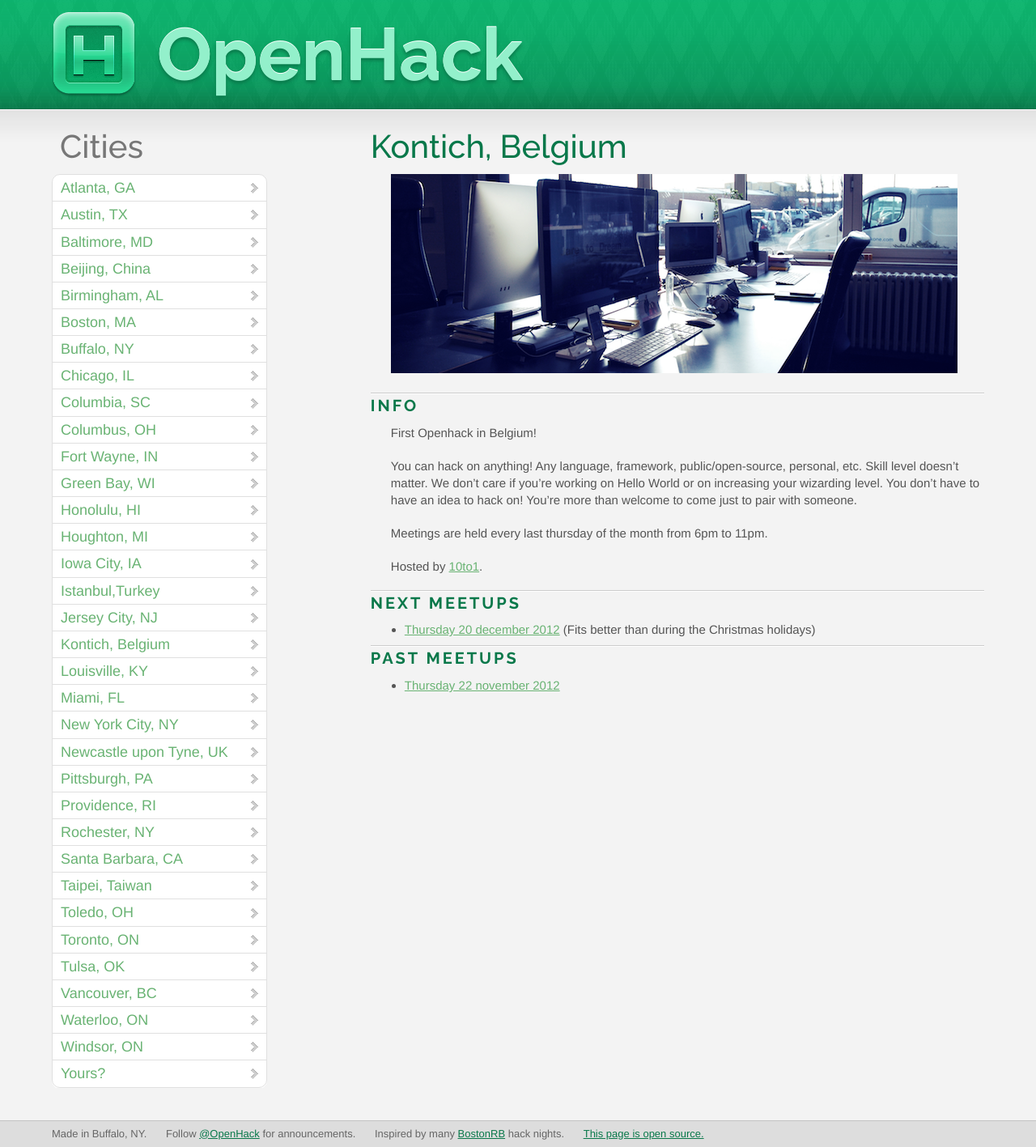
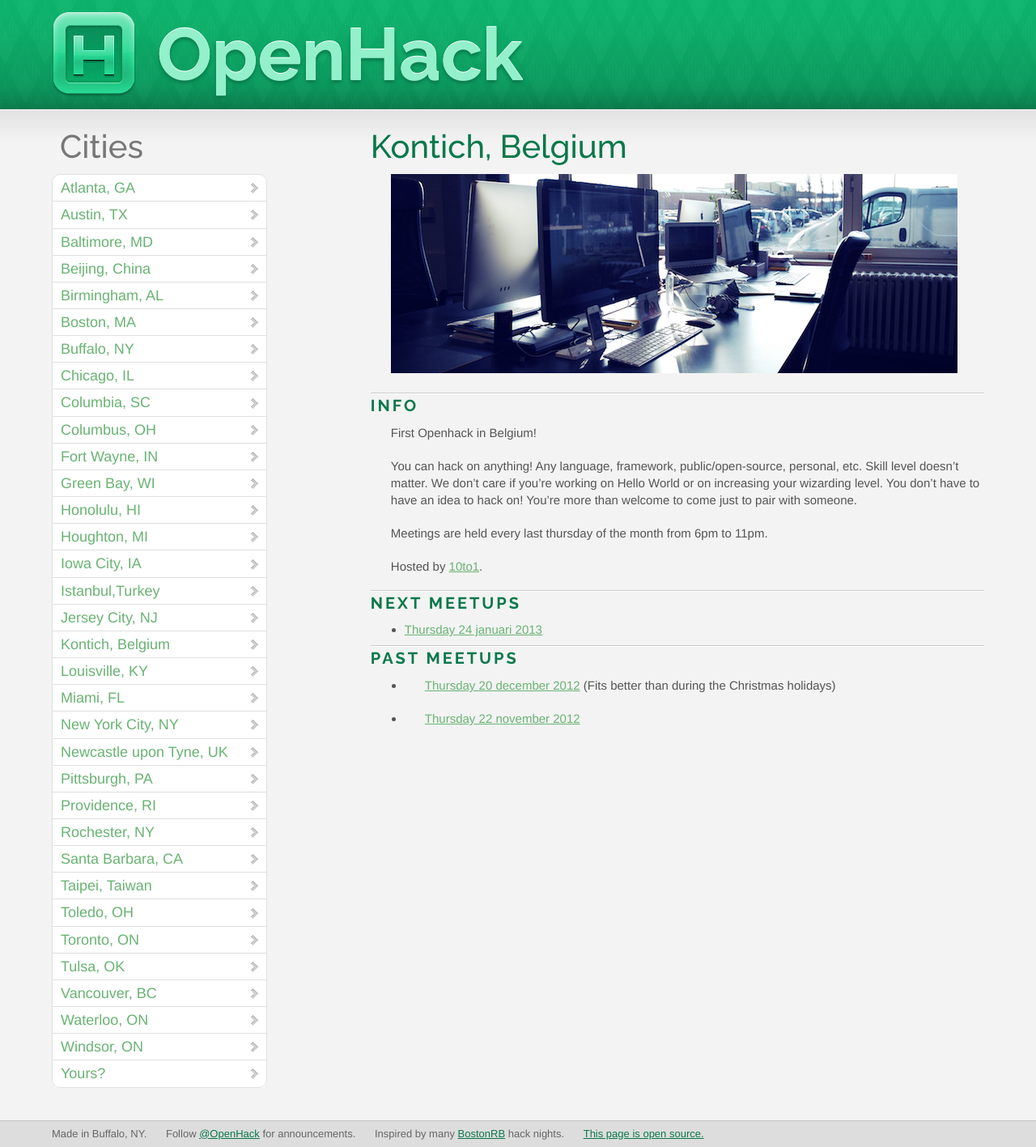
Before and after one commit to OpenHack/openhack.github.com, a Jekyll site: the page built from kontich/index.markdown, in a window 1280 px wide. Shown: the whole page at 81% size. Built offline with Jekyll 4.4.1, drawn with Linux system fonts in a browser that asks for light colours; nearby versions of some CDN libraries; Markdown is read by kramdown in place of the engine named in the settings; comment, search, counter and statistics services are not loaded.

Commit message:
Add jan openhack Kontich

```diff
--- a/kontich/index.markdown
+++ b/kontich/index.markdown
@@ -21,8 +21,11 @@
 
 ### Next meetups
 
-- [Thursday 20 december 2012](https://plus.google.com/events/cq1og1l7tr2u94u3vk2v6jf9v8c) (Fits better than during the Christmas holidays)
+- [Thursday 24 januari 2013](https://plus.google.com/events/c9a0i60j1o70as08fiq06v7qk40)
+
 
 ### Past meetups
 
+- [Thursday 20 december 2012](https://plus.google.com/events/cq1og1l7tr2u94u3vk2v6jf9v8c) (Fits better than during the Christmas holidays)
+
 - [Thursday 22 november 2012](https://plus.google.com/events/canss1e1g916ov33rttg1btqrpc)
```
